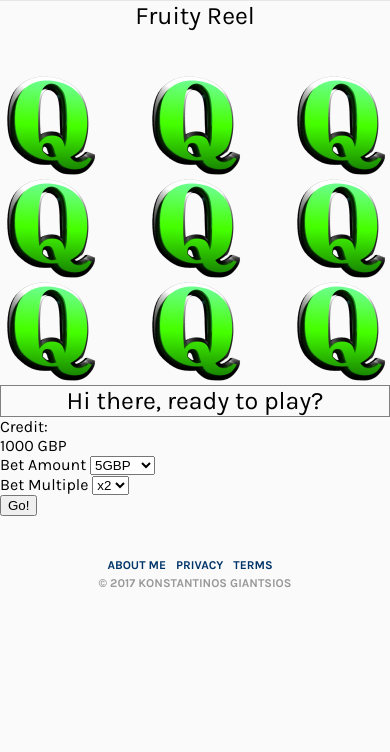
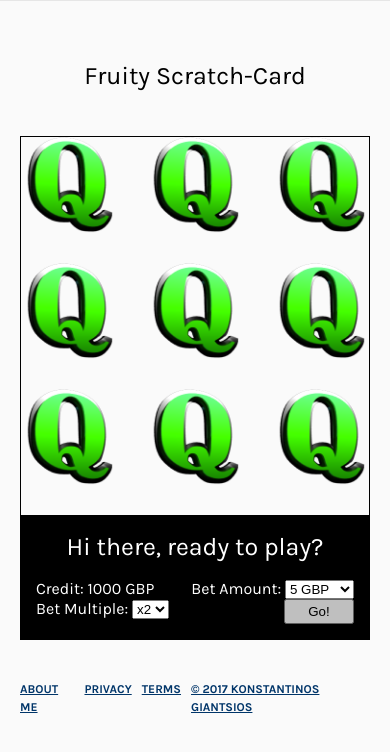
Before and after one commit to kgiant/wdi-project1, a PHP site: page / in a window 390 px wide. Shown: the part 75-827 px from the top of the page. Run offline with PHP 8.4, Linux system fonts and the light colour scheme; some libraries are stand-ins or nearby versions.

Commit message:
css improvements

```diff
--- a/css/style.css
+++ b/css/style.css
@@ -6,7 +6,7 @@ body {
   line-height: 1.2;
 
 }
-
+/*
 input {
   font-family: 'Karla', sans-serif;
 }
@@ -17,7 +17,7 @@ a {
 
 strong {
   font-weight: 700;
-}
+} */
 
 img {
   max-width: 100%;
@@ -62,7 +62,7 @@ nav ul {
 /*MAIN*/
 
 main {
-  width: 400px;
+  width: 600px;
   padding: 60px 20px 0;
 }
 
@@ -82,6 +82,7 @@ h1 {
   display: flex;
   flex-wrap: wrap;
   justify-content: space-between;
+  border: 1px solid black;
 }
 
 .grid-wrapper ul li {
@@ -100,15 +101,40 @@ h1 {
   text-align: center;
   flex-wrap: wrap;
   font-size: 25px;
-  border: 1px solid grey;
+  /* border: 1px solid grey; */
+  padding: 15px;
+  background-color: black;
+  color: white;
+  border: 1px solid black;
 }
 
 .dashboard {
   display: flex;
+  justify-content: space-between;
   flex-wrap: wrap;
+  background-color: black;
+  color: white;
+  padding: 0 15px 15px 15px;
+  border: 1px solid black;
+  /* flex-wrap: wrap;
   flex-basis: 100%;
-  max-width: 935px;
+  max-width: 935px; */
 
+}
+
+button.submit {
+  width: 70px;
+  height: 25px;
+}
+
+button.submit {
+  opacity: 0.8;
+}
+
+button.submit:hover {
+  color: white;
+  background-color: #f6201d;
+  cursor: default;
 }
 
 
@@ -141,137 +167,9 @@ footer ul li a {
   color: #003569;
 }
 
-/*FLEX BOX DEBUGGING STYLES*/
-
-.grid-wrapper ul li {
-  position: relative;
-}
-
-.grid-wrapper ul li:after {
-  color: white;
-  text-shadow: 0px 0px 3px rgba(150, 150, 150, 0.5);
-  font-size: 100px;
-  position: absolute;
-  top: 50%;
-  left: 50%;
-  transform: translate(-50%, -50%);
-}
-
-/* .grid-wrapper ul li:nth-child(1):after {
-  content: "1";
-}
-
-.grid-wrapper ul li:nth-child(2):after {
-  content: "2";
-}
-
-.grid-wrapper ul li:nth-child(3):after {
-  content: "3";
-}
-
-.grid-wrapper ul li:nth-child(4):after {
-  content: "4";
-}
-
-.grid-wrapper ul li:nth-child(5):after {
-  content: "5";
-}
-
-.grid-wrapper ul li:nth-child(6):after {
-  content: "6";
-}
-
-.grid-wrapper ul li:nth-child(7):after {
-  content: "7";
-}
-
-.grid-wrapper ul li:nth-child(8):after {
-  content: "8";
-}
-
-.grid-wrapper ul li:nth-child(9):after {
-  content: "9";
-} */
-
-/*these styles will only apply if the browser width is ;ess than 735px */
-@media only screen and (max-width: 735px) {
-
-
-
-  header input {
-    display: none;
-  }
-
-  .logo {
-    height: 32px;
-  }
-
-  .icons a img {
-    height: 18px;
-  }
-
-  .icons a:not(:first-child) {
-    margin-left: 10px;
-  }
-
-  main {
-    padding: 0;
-
-  }
-  footer ul {
-    flex-wrap: wrap;
-    justify-content: center;
-  }
-
-  footer ul li:last-of-type {
-    flex-basis: 100%;
-    text-align: center;
-  }
-
-  .grid-wrapper ul li {
-    margin-bottom: 3px;
-    width: calc(33.33% - 2px);
-  }
-
-  .profile-wrapper {
-    margin: 30px 15px;
-  }
-
-  .picture-wrapper img {
-    height: 75px;
-  }
-
-  .details-wrapper {
-    align-items: center;
-    display: flex;
-
-  }
-
-  .details-wrapper h1 {
-    font-size: 22px;
-    margin: 0;
-  }
-
-  .details-wrapper ul,
-  .details-wrapper p {
-    display: none;
-  }
-  .stats-wrapper {
-    display: block;
-    display:
-  }
-
-}
-
-@media only screen and (max-width: 420px) {
-
-  .grid-wrapper ul li {
-    width: 100px;
-  }
-}
 
 /* DOUBLE OR NOTHING DIV */
-.doubleOrnothing {
+/* .doubleOrnothing {
 position: absolute;
 margin: 100px auto 0 auto;
 border: 2px solid grey;
@@ -286,9 +184,8 @@ display: none;
 }
 
 .submit {
-  border: 2px solid grey;
-
-}
+border: 2px solid grey;
+} */
 
 /*  Div position = absolute, margin 100px auto 0 auto; z-index = 1000
 goawayname display = none
--- a/index.html
+++ b/index.html
@@ -7,6 +7,7 @@
   <link href="https://fonts.googleapis.com/css?family=Karla:400,700" rel="stylesheet">
   <script src="https://cdnjs.cloudflare.com/ajax/libs/jquery/3.2.1/jquery.min.js" charset="utf-8"></script>
   <link rel="stylesheet" href="css/reset.css">
+      <link rel="stylesheet" href="css/animate.css">
   <link rel="stylesheet" href="css/style.css">
   <script src="js/casino.js"type="text/javascript"></script>
 </head>
@@ -22,19 +23,19 @@
   <div class="page-wrapper">
 
     <main>
-      <h1>Fruity Reel</h1>
+      <h1>Fruity Scratch-Card</h1>
 
       <div class="grid-wrapper">
         <ul>
-          <li><img src="images/img9.png" class="image" alt="Image1"></li>
-          <li><img src="images/img9.png" class="image" alt="Image2"></li>
-          <li><img src="images/img9.png" class="image" alt="Image3"></li>
-          <li><img src="images/img9.png" class="image" alt="Image4"></li>
-          <li><img src="images/img9.png" class="image" alt="Image5"></li>
-          <li><img src="images/img9.png" class="image" alt="Image6"></li>
-          <li><img src="images/img9.png" class="image" alt="Image7"></li>
-          <li><img src="images/img9.png" class="image" alt="Image8"></li>
-          <li><img src="images/img9.png" class="image" alt="Image9"></li>
+          <li><img src="images/img9.png" class="image animated infinite" alt="Image1"></li>
+          <li><img src="images/img9.png" class="image animated infinite" alt="Image2"></li>
+          <li><img src="images/img9.png" class="image animated infinite" alt="Image3"></li>
+          <li><img src="images/img9.png" class="image animated infinite" alt="Image4"></li>
+          <li><img src="images/img9.png" class="image animated infinite" alt="Image5"></li>
+          <li><img src="images/img9.png" class="image animated infinite" alt="Image6"></li>
+          <li><img src="images/img9.png" class="image animated infinite" alt="Image7"></li>
+          <li><img src="images/img9.png" class="image animated infinite" alt="Image8"></li>
+          <li><img src="images/img9.png" class="image animated infinite" alt="Image9"></li>
         </ul>
       </div>
 
@@ -43,25 +44,24 @@
         <p>Lets have some fun!</p>
       </div>
 
-      <div class="dashboard">
-        <form>
-          <div class="">
-            <label for="availCredit">Credit:</label>
-            <p><span id="balance"></span> GBP</p>
+      <div class="">
+        <form class="dashboard">
+          <div class="availCredit">
+            <label for="availCredit">Credit: <span id="balance"></span> GBP</label>
           </div>
 
-          <div class="">
-            <label for="betAmount (GBP)">Bet Amount</label>
+          <div class="betAmount">
+            <label for="betAmount (GBP)">Bet Amount: </label>
             <select class="wager" name="wager">
-              <option value="1">1GBP</option>
-              <option value="2">2GBP</option>
-              <option selected value="5">5GBP</option>
-              <option value="10">10GBP</option>
+              <option value="1">1 GBP</option>
+              <option value="2">2 GBP</option>
+              <option selected value="5">5 GBP</option>
+              <option value="10">10 GBP</option>
             </select>
           </div>
 
-          <div class="">
-            <label for="betMult">Bet Multiple</label>
+          <div class="betMult">
+            <label for="betMult">Bet Multiple: </label>
             <select class="winMult" name= "winMultiple">
               <option value="1">x1</option>
               <option selected value="2">x2</option>
@@ -69,15 +69,15 @@
             </select>
           </div>
 
-          <div class="">
-            <button class="bet">Go!</button>
+          <div class="bet">
+            <button class="submit">Go!</button>
           </div>
 
-          <div class="doubleOrnothing goaway">
+          <!-- <div class="doubleOrnothing goaway">
             <p class="doubleMsg">Congratulations! You have won <span id="win"></span>GBP. Now, want to play double or nothing?</p>
             <button id="noDoub">No, I am a Chicken!</button>
             <button id="yesDoub">You Bet!</button>
-          </div>
+          </div> -->
         </form>
 
       </div>
@@ -86,12 +86,11 @@
 
     <footer>
       <ul>
-        <li><a href="#">About me</a></li>
+        <li><a href="http://www.giantsios.com/">About me</a></li>
         <li><a href="#">Privacy</a></li>
         <li><a href="#">Terms</a></li>
-        <li>&copy; 2017 Konstantinos Giantsios</li>
+        <li><a href="#">&copy; 2017 Konstantinos Giantsios</a></li>
       </ul>
-
     </footer>
   </div>
 </body>
--- a/js/casino.js
+++ b/js/casino.js
@@ -13,26 +13,24 @@ $(()=>{
   let winMult = 2; //initial value
   let totalBet = 0;
   let totatWin = 0;
-  // let totalLoss = 0;
   let spinIndex = 0;
   let cardPicked = '';
-  // let msg = 'Hi there, ready to play?';
   let clickCount = 0;
   let gameRunning = false;
-  // let message = '';
   let dOnStatus = false;
+  let doubleBet = 0;
 
   // set of images - increase the number of array values to increase difficulty
   const cardArray = [
     'img1.png',
-    // 'img2.png',
+    'img2.png',
     // 'img3.png',
     // 'img4.png',
     // 'img5.png',
     // 'img6.png',
     'img7.png'
   ];
-  // this is the value of each card, say Aces give you a bigger win multiple than 3s
+  // this is the value of each card, say Sevens give you a bigger win multiple than Oranges
   const cardValue = [
     // 1,
     // 2,
@@ -57,14 +55,11 @@ $(()=>{
 
   // bet and play
   $form.on('submit', () => {
-    console.log(wager, winMult, totalBet);
     $images.attr('src', 'images/img9.png');
     $msgScreen.html('Lets play!');
     event.preventDefault();
     totalBet = wager * winMult;
-    // console.log(wager, winMult, totalBet, totalBet < credit);
     if (totalBet > credit){
-      // msg = 'You have insufficient credit for this bet. Please change your selection or add additional credits';
       $msgScreen.html('Insufficient credit for this bet. Please change your selection or add credits');
       return; // exit
     } else {
@@ -82,12 +77,9 @@ $(()=>{
       // fade away clicked grey image
       //add image to pickArray
       pickArray.push(spinIndex);
-      // console.log($(e.target));
       cardPicked = cardArray[spinIndex];
-      console.log(cardValue[spinIndex]);
       const $clickedImage = $(e.target);
       $clickedImage.attr('src', `images/${cardPicked}`);
-      // $image.css('background-image', `images/${cardPicked}`);
       if (clickCount === 3){
         gameRunning = false;
         checkSelect();
@@ -97,9 +89,8 @@ $(()=>{
 
   function checkSelect(){
     if (pickArray[0] === pickArray[1] && pickArray[1] === pickArray [2]){
-      totalWin = totalBet * cardValue[spinIndex];    //* cardValue(...need to identify);
-      // msg = `Congratulations! You have won ${totalWin}`; // check {}format
-      $msgScreen.html(`Congratulations! You have won ${totalWin}GBP`);
+      totalWin = totalBet * cardValue[spinIndex];
+      $msgScreen.html(`Congratulations, you have won ${totalWin}GBP!`);
       credit = credit + totalWin;
       $balance.html(credit);
       clickCount = 0;
@@ -112,16 +103,34 @@ $(()=>{
     }
   }
 
-// function doubleIt(){
-// change class
-// get wager amount
-  $('#noDoub').on('submit', (e) => {
+  // THE FOLOWING SECTION RELATES TO THE NEXT GAME LEVEL OFFERING A WINNER THE OPTION
+  // TO DOUBLE DOWN ON ITS WIN
+  // function doubleIt(){
+  // // change class
+  // // get wager amount
+  //
+  // if (noDoub === true){
+  //   credit = credit + totalWin;
+  //   $balance.html(credit);
+  //   clickCount = 0;
+  // }
+  // if (yesDoub === true) {
+  //     doubleBet = totalWin;
+  //     play(); // need to adapt the form function and find a way to adjust
+  // the bet amount by shifting some commands to an external function
+  // }
+  //
+  // $('#noDoub').on('submit', (e) => {});
+  //
+  // $('doubleOrnothing goaway').removeClass('goaway');
+  // });
+  // $('#yesDoub').on('submit', (e) => {
+  //
+  // });
 
-  });
-//
-// }
-
-
+  // // }
+  //
+  //
   // function reset(){
   //   $msgScreen.html(msg);
   //   $balance.html(credit);
```
Also changed, not shown: css/animate.css (added), readme.md.
